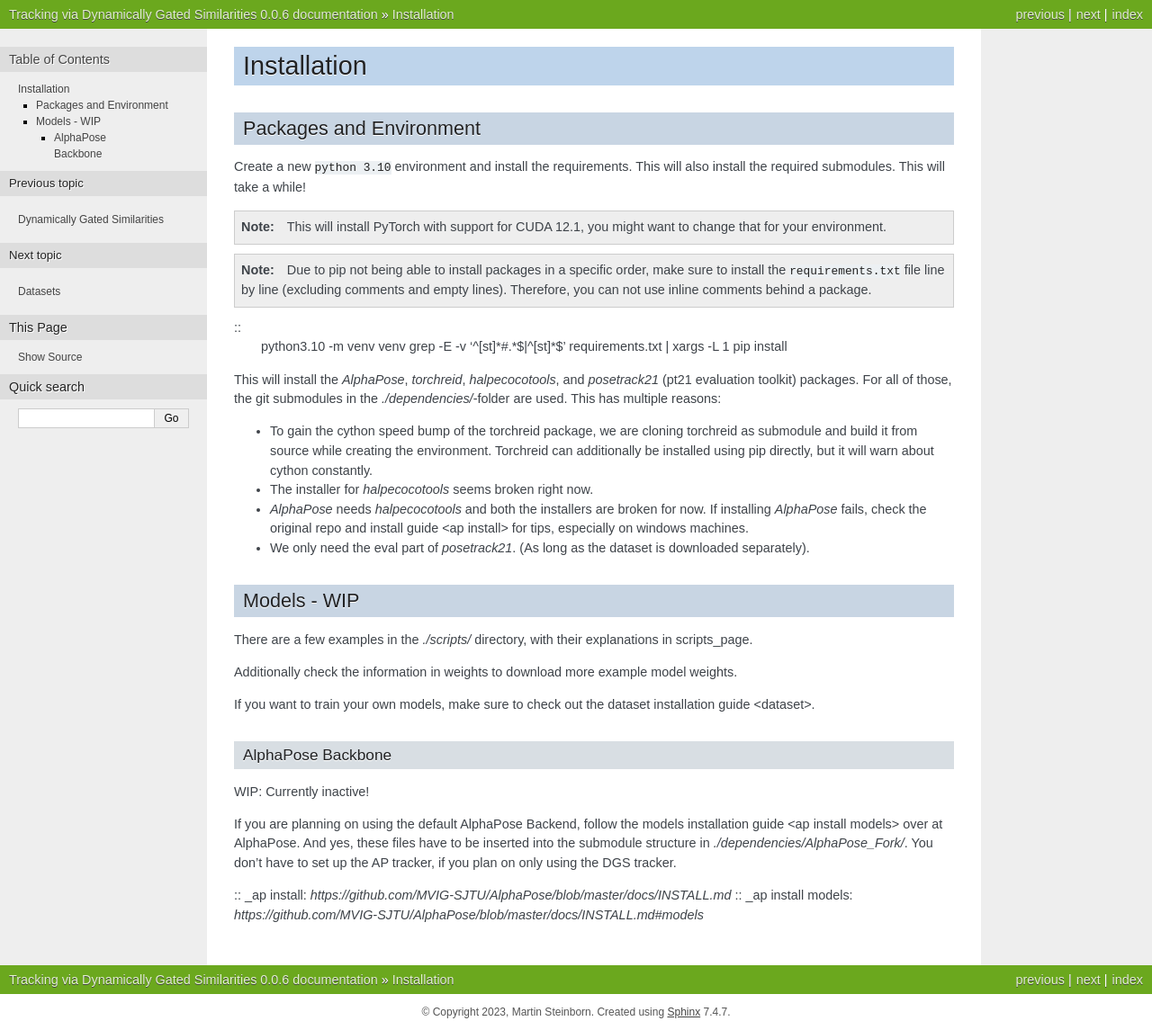
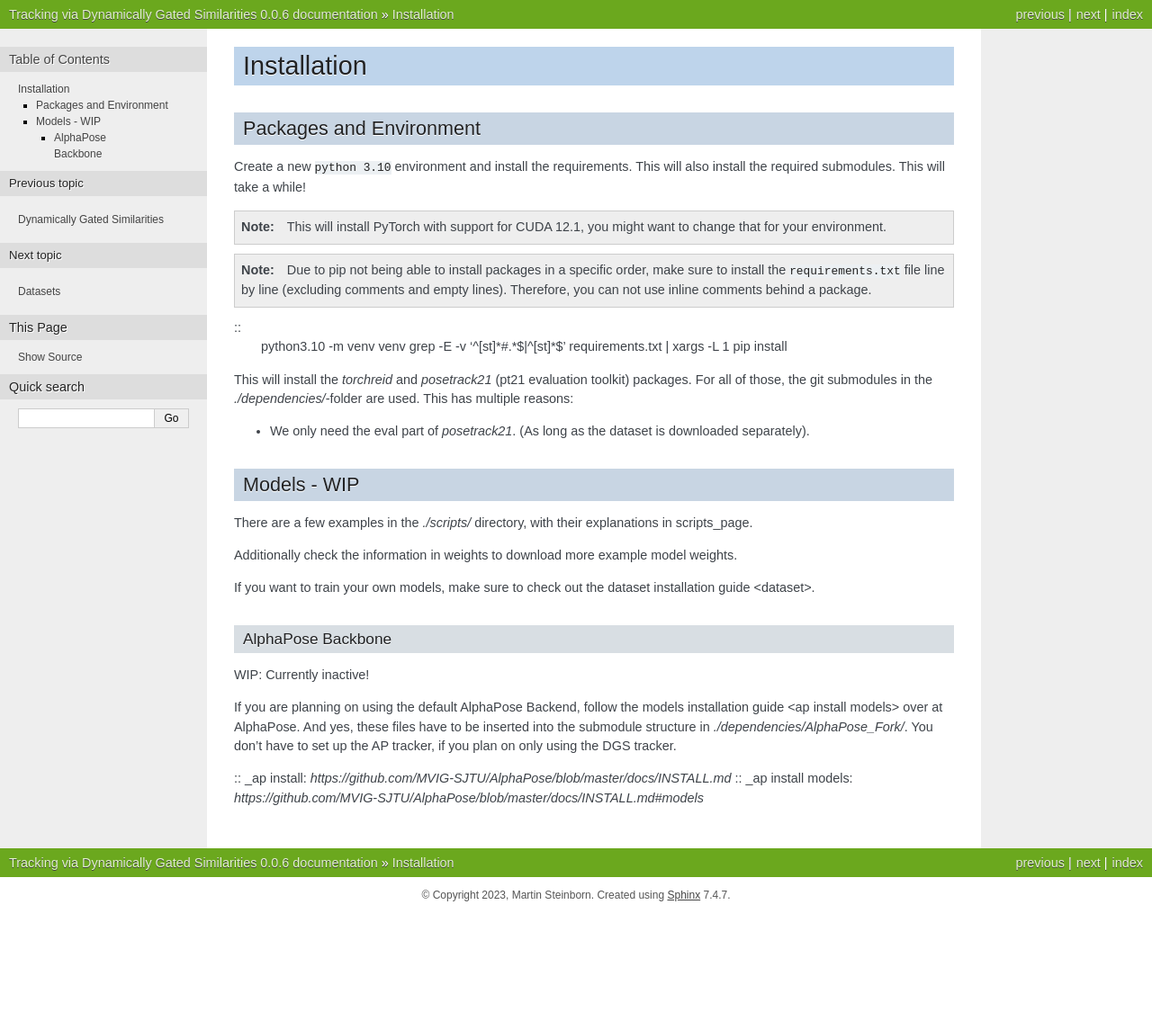
Before and after one commit to bmmtstb/dynamically-gated-similarities, a Sphinx documentation site: the page built from docs/installation.rst, in a window 1280 px wide. Shown: the whole page at 90% size. Built offline with Sphinx 7.4.7, drawn with Linux system fonts in a browser that asks for light colours; after the commit the page ends 1015 px from its top, so only the background shows below that.

Commit message:
remove halpecocotools, AlphaPose, and other older stuff
- if AlphaPose is required, use a second environment
- upgraded torch to v2.3 and torchvision v0.18

Signed-off-by: Martin <1500595+bmmtstb@users.noreply.github.com>

```diff
--- a/docs/conf.py
+++ b/docs/conf.py
@@ -71,17 +71,12 @@ autodoc_mock_imports = [
     "halpecocotools",
     "opencv-python",
     "lapsolver",
-    # "matplotlib",
-    "natsort",
-    # "numpy",
     "posetrack21",
     "pytorch",
     "torch",
     "torcheval",
     "torchvision",
     "torchreid",
-    # "tqdm",
-    "visdom",
 ]
 
 # File parsing
--- a/docs/installation.rst
+++ b/docs/installation.rst
@@ -19,17 +19,10 @@ This will also install the required submodules. This will take a while!
 	python3.10 -m venv venv
 	grep -E -v '^[\s\t]*#.*$|^[\s\t]*$' requirements.txt | xargs -L 1 pip install
 
-This will install the `AlphaPose`, `torchreid`, `halpecocotools`, and `posetrack21` (pt21 evaluation toolkit) packages.
+This will install the `torchreid` and `posetrack21` (pt21 evaluation toolkit) packages.
 For all of those, the git submodules in the `./dependencies/`-folder are used.
 This has multiple reasons:
 
-- To gain the cython speed bump of the torchreid package,
-  we are cloning torchreid as submodule and build it from source while creating the environment.
-  Torchreid can additionally be installed using pip directly, but it will warn about cython constantly.
-- The installer for `halpecocotools` seems broken right now.
-- `AlphaPose` needs `halpecocotools` and both the installers are broken for now.
-  If installing `AlphaPose` fails,
-  check the original repo and _`install guide <ap install>` for tips, especially on windows machines.
 - We only need the eval part of `posetrack21`. (As long as the dataset is downloaded separately).
 
 Models - WIP
--- a/docs/requirements_docs.txt
+++ b/docs/requirements_docs.txt
@@ -10,7 +10,6 @@ imagesize
 matplotlib
 numpy
 pyyaml
-scipy
 sphinx
 sphinxcontrib.datatemplates
 tb-nightly
@@ -22,5 +21,5 @@ tqdm
 # ############################# #
 
 --extra-index-url https://download.pytorch.org/whl/cpu
-torch==2.2.*
-torchvision==0.17.*
+torch==2.3.*
+torchvision==0.18.*
```
Also changed, not shown: requirements.txt (+13 -32 lines), .gitmodules, 1 other file.
